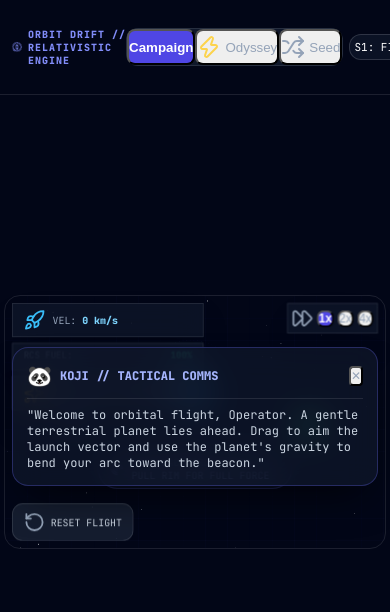
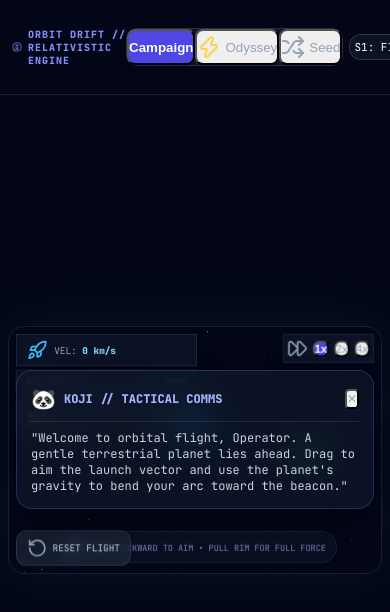
Before and after one commit to AnuraagGRao/orbital-gravity, a React (Vite) app: page / in a window 390 px wide. Shown: the top 612 px of the page. Built offline with nearby package versions, Linux system fonts and the light colour scheme; the HTML template or start-up script is replaced by a standard one.

Commit message:
fix(orbit): anchor HUD to canvas corners and calibrate slingshot power curve

```diff
--- a/src/App.tsx
+++ b/src/App.tsx
@@ -321,14 +321,15 @@ export default function App() {
       )}
 
       {/* ── Main Canvas Stage ─────────────────────────────────────────────────── */}
-      <div className="relative w-full max-w-[1024px] max-h-[calc(100vh-60px)] aspect-[1024/680] flex items-center justify-center p-1 sm:p-2 touch-none select-none">
+      <div className="stage-viewport">
+        <div className="stage-wrapper">
           <canvas
             ref={canvasRef}
-          className="w-full h-full rounded-2xl border border-white/10 shadow-[0_0_60px_rgba(15,23,42,0.8)] cursor-crosshair touch-none"
+            className="canvas-element"
           />
 
-        {/* ── Real-Time HUD Overlay ───────────────────────────────────────────── */}
-        <div className="absolute top-3 left-3 sm:top-6 sm:left-6 pointer-events-none flex flex-col gap-1.5 sm:gap-2.5 scale-90 sm:scale-100 origin-top-left z-20">
+          {/* ── Top-Left HUD Overlay ───────────────────────────────────────────── */}
+          <div className="hud-top-left">
             {/* Velocity & Status */}
             <div className="glass-panel px-3 py-1.5 sm:px-4 sm:py-2 flex items-center gap-2 sm:gap-3 text-[11px] sm:text-xs font-mono text-white backdrop-blur-md">
               <Rocket className="w-3.5 h-3.5 sm:w-4 sm:h-4 text-sky-400" />
@@ -384,7 +385,7 @@ export default function App() {
           </div>
 
           {/* Time Warp Selector (Top-Right of Canvas) */}
-        <div className="absolute top-3 right-3 sm:top-6 sm:right-6 flex items-center gap-1 sm:gap-1.5 glass-panel p-1 sm:p-1.5 text-[11px] sm:text-xs font-mono scale-90 sm:scale-100 origin-top-right z-20">
+          <div className="hud-top-right glass-panel p-1 sm:p-1.5 text-[11px] sm:text-xs font-mono">
             <FastForward className="w-3 h-3 sm:w-3.5 sm:h-3.5 text-slate-400 ml-1 sm:ml-1.5" />
             {[1, 2, 4].map((warp) => (
               <button
@@ -403,7 +404,7 @@ export default function App() {
 
           {/* Slingshot Guidance Prompt */}
           {probeState === "docked" && (
-          <div className="absolute bottom-16 sm:bottom-6 left-1/2 -translate-x-1/2 glass-pill px-3 py-1.5 sm:px-5 sm:py-2 text-[10px] sm:text-xs font-mono text-indigo-300 border border-indigo-500/30 flex items-center gap-2 shadow-lg animate-pulse whitespace-nowrap z-20 pointer-events-none max-w-[90vw] overflow-hidden text-ellipsis">
+            <div className="hud-bottom-center glass-pill px-3 py-1.5 sm:px-5 sm:py-2 text-[10px] sm:text-xs font-mono text-indigo-300 border border-indigo-500/30 flex items-center gap-2 shadow-lg animate-pulse whitespace-nowrap">
               <Radio className="w-3.5 h-3.5 sm:w-4 sm:h-4 text-indigo-400 animate-spin shrink-0" />
               <span>DRAG BACKWARD TO AIM • PULL RIM FOR FULL FORCE</span>
             </div>
@@ -411,7 +412,7 @@ export default function App() {
 
           {/* In-Flight RCS Touch Thrusters (Mobile / Mouse Friendly) */}
           {probeState === "flying" && (
-          <div className="absolute bottom-3 right-3 sm:bottom-6 sm:right-6 flex flex-col items-center gap-1 glass-panel p-1.5 sm:p-2 scale-90 sm:scale-100 origin-bottom-right z-20">
+            <div className="hud-bottom-right glass-panel p-1.5 sm:p-2">
               <div className="text-[9px] sm:text-[10px] font-mono text-slate-400 mb-0.5">RCS (WASD)</div>
               <button
                 onClick={() => engineRef.current?.applyRcsImpulse("up")}
@@ -443,7 +444,7 @@ export default function App() {
           )}
 
           {/* Reset Flight Button */}
-        <div className="absolute bottom-3 left-3 sm:bottom-6 sm:left-6 scale-90 sm:scale-100 origin-bottom-left z-20">
+          <div className="hud-bottom-left">
             <button
               onClick={handleResetFlight}
               className="glass-btn px-3 py-2 sm:px-4 sm:py-2.5 rounded-xl text-[11px] sm:text-xs font-mono text-slate-300 hover:text-white flex items-center gap-1.5 sm:gap-2 cursor-pointer active:scale-95"
@@ -455,7 +456,7 @@ export default function App() {
 
           {/* ── Tactical Companion Comms Window ─────────────────────────────────── */}
           {showBriefing && (
-          <div className="absolute top-14 left-3 right-3 sm:left-auto sm:right-6 sm:top-16 max-w-sm glass-panel p-3.5 sm:p-4 border border-indigo-500/30 rounded-2xl shadow-2xl z-30 animate-in fade-in slide-in-from-right duration-300">
+            <div className="hud-comms glass-panel p-3.5 sm:p-4 border border-indigo-500/30 rounded-2xl shadow-2xl animate-in fade-in slide-in-from-right duration-300">
               <div className="flex items-center justify-between pb-2 mb-2 border-b border-white/10">
                 <div className="flex items-center gap-2">
                   <span className="text-xl">
@@ -590,5 +591,6 @@ export default function App() {
         )}
       </div>
     </div>
+  </div>
 );
 }
--- a/src/game/engine.ts
+++ b/src/game/engine.ts
@@ -20,8 +20,8 @@ export class OrbitalEngine {
   // Slingshot Pull & Calibration Constants
   public static readonly MAX_PULL_RADIUS = 150;
   public static readonly MIN_PULL_THRESHOLD = 14;
-  public static readonly MIN_LAUNCH_SPEED = 40;
-  public static readonly MAX_LAUNCH_SPEED = 320;
+  public static readonly MIN_LAUNCH_SPEED = 8;
+  public static readonly MAX_LAUNCH_SPEED = 240;
 
   // Interaction & Aiming
   private isAiming: boolean = false;
@@ -262,9 +262,12 @@ export class OrbitalEngine {
         )
       : 0;
 
+    // Progressive power curve so small pulls give fine orbital alignment adjustments
+    // without automatically solving the level at 6% pull.
+    const curvedRatio = Math.pow(pullRatio, 1.4);
     const launchSpeed =
       OrbitalEngine.MIN_LAUNCH_SPEED +
-      (OrbitalEngine.MAX_LAUNCH_SPEED - OrbitalEngine.MIN_LAUNCH_SPEED) * pullRatio;
+      (OrbitalEngine.MAX_LAUNCH_SPEED - OrbitalEngine.MIN_LAUNCH_SPEED) * curvedRatio;
     const isFullForce = pullRatio >= 0.98;
 
     // Handle clamped to MAX_PULL_RADIUS along the pull angle
@@ -441,7 +444,7 @@ export class OrbitalEngine {
       const distToTarget = Math.hypot(target.x - this.probe.x, target.y - this.probe.y);
       if (distToTarget <= target.captureRadius) {
         const currentSpeed = Math.hypot(this.probe.vx, this.probe.vy);
-        if (currentSpeed <= MAX_CAPTURE_SPEED * 1.5) {
+        if (currentSpeed <= MAX_CAPTURE_SPEED) {
           this.handleVictory();
           return;
         }
--- a/src/game/physics.ts
+++ b/src/game/physics.ts
@@ -1,7 +1,7 @@
 import type { Vector2D, CelestialBody, TargetBeacon, Relic } from "./types";
 
 export const GRAVITY_CONSTANT = 4500;
-export const MAX_CAPTURE_SPEED = 280; // Max speed allowed to dock into target beacon without slingshotting through
+export const MAX_CAPTURE_SPEED = 190; // Max speed allowed to dock into target beacon without slingshotting through
 
 export interface TrajectoryPoint {
   x: number;
@@ -119,7 +119,7 @@ export function simulateTrajectory(
     const distToTarget = Math.hypot(target.x - x, target.y - y);
     if (distToTarget <= target.captureRadius) {
       const currentSpeed = Math.hypot(vx, vy);
-      if (currentSpeed <= MAX_CAPTURE_SPEED * 1.5) {
+      if (currentSpeed <= MAX_CAPTURE_SPEED) {
         points.push({ x, y, willHitTarget: true });
         return { points, outcome: "target" };
       }
--- a/src/index.css
+++ b/src/index.css
@@ -328,3 +328,130 @@ input[type="range"].volume-slider::-moz-range-thumb {
   border: none;
   box-shadow: 0 0 6px rgba(129, 140, 248, 0.8);
 }
+
+/* ── Stage Viewport & Dedicated Corner HUD Anchoring ───────────────────────── */
+.stage-viewport {
+  position: absolute;
+  inset: 0;
+  top: 3.5rem;
+  display: flex;
+  align-items: center;
+  justify-content: center;
+  padding: 0.5rem;
+  overflow: hidden;
+  touch-action: none;
+}
+
+.stage-wrapper {
+  position: relative;
+  width: min(100%, calc((100vh - 4.5rem) * (1024 / 680)));
+  aspect-ratio: 1024 / 680;
+  max-width: 1024px;
+  max-height: calc(100vh - 4.5rem);
+}
+
+.canvas-element {
+  width: 100%;
+  height: 100%;
+  display: block;
+  border-radius: 1rem;
+  border: 1px solid rgba(255, 255, 255, 0.1);
+  box-shadow: 0 0 60px rgba(15, 23, 42, 0.8);
+  cursor: crosshair;
+  touch-action: none;
+}
+
+.hud-top-left {
+  position: absolute;
+  top: 1rem;
+  left: 1rem;
+  z-index: 20;
+  pointer-events: none;
+  display: flex;
+  flex-direction: column;
+  gap: 0.5rem;
+}
+
+.hud-top-right {
+  position: absolute;
+  top: 1rem;
+  right: 1rem;
+  z-index: 20;
+  display: flex;
+  align-items: center;
+  gap: 0.375rem;
+}
+
+.hud-bottom-left {
+  position: absolute;
+  bottom: 1rem;
+  left: 1rem;
+  z-index: 20;
+}
+
+.hud-bottom-right {
+  position: absolute;
+  bottom: 1rem;
+  right: 1rem;
+  z-index: 20;
+  display: flex;
+  flex-direction: column;
+  align-items: center;
+  gap: 0.25rem;
+}
+
+.hud-bottom-center {
+  position: absolute;
+  bottom: 1rem;
+  left: 50%;
+  transform: translateX(-50%);
+  z-index: 20;
+  pointer-events: none;
+  white-space: nowrap;
+}
+
+.hud-comms {
+  position: absolute;
+  top: 3.5rem;
+  right: 1rem;
+  max-width: 22rem;
+  z-index: 30;
+}
+
+@media (max-width: 640px) {
+  .hud-top-left {
+    top: 0.5rem;
+    left: 0.5rem;
+    gap: 0.25rem;
+    transform: scale(0.85);
+    transform-origin: top left;
+  }
+  .hud-top-right {
+    top: 0.5rem;
+    right: 0.5rem;
+    transform: scale(0.85);
+    transform-origin: top right;
+  }
+  .hud-bottom-left {
+    bottom: 0.5rem;
+    left: 0.5rem;
+    transform: scale(0.85);
+    transform-origin: bottom left;
+  }
+  .hud-bottom-right {
+    bottom: 0.5rem;
+    right: 0.5rem;
+    transform: scale(0.85);
+    transform-origin: bottom right;
+  }
+  .hud-bottom-center {
+    bottom: 0.5rem;
+    transform: translateX(-50%) scale(0.85);
+  }
+  .hud-comms {
+    top: 2.75rem;
+    right: 0.5rem;
+    left: 0.5rem;
+    max-width: none;
+  }
+}
```
Lines whose indentation alone changed are shown as unchanged.
